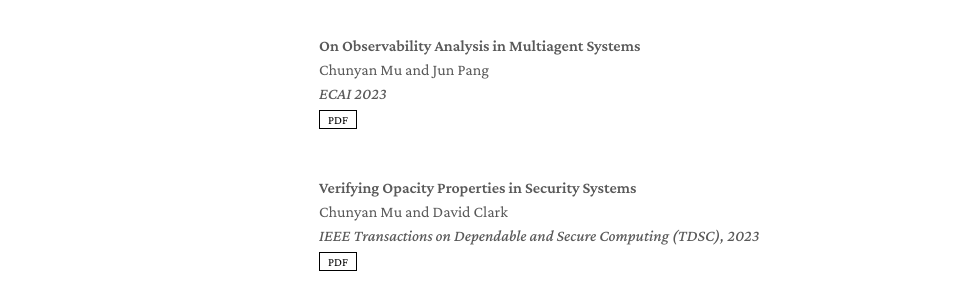
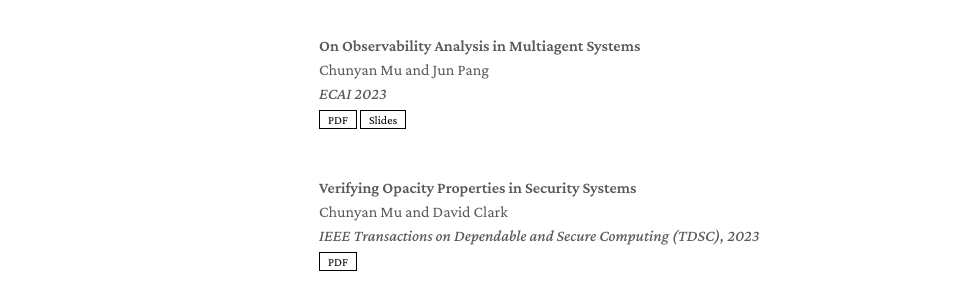
Before and after one commit to cmu777/cmu777.github.io, a Jekyll site: the page built from index.md, in a window 1280 px wide and 1309 px high. Shown: the part 897-1197 px from the top of the window, without its empty margins (153-1119 px from the left). Built offline with Jekyll 4.4.1, drawn with Linux system fonts in a browser that asks for light colours; a style sheet for code colours, icons or effects is not loaded.

Commit message:
Update publications.yml

```diff
--- a/_data/publications.yml
+++ b/_data/publications.yml
@@ -64,6 +64,7 @@ main:
     conference: ECAI 2023
     pdf: assets/files/ecai23.pdf
     report:
+    slides: assets/files/ecai23-slides.pdf
     code: #https://github.com/MrGiovanni/ContinualLearning
     bibtex: #https://bib.yliu.me/MICCAI23.txt
     image: #./assets/img/teaser_example_2.png
```
